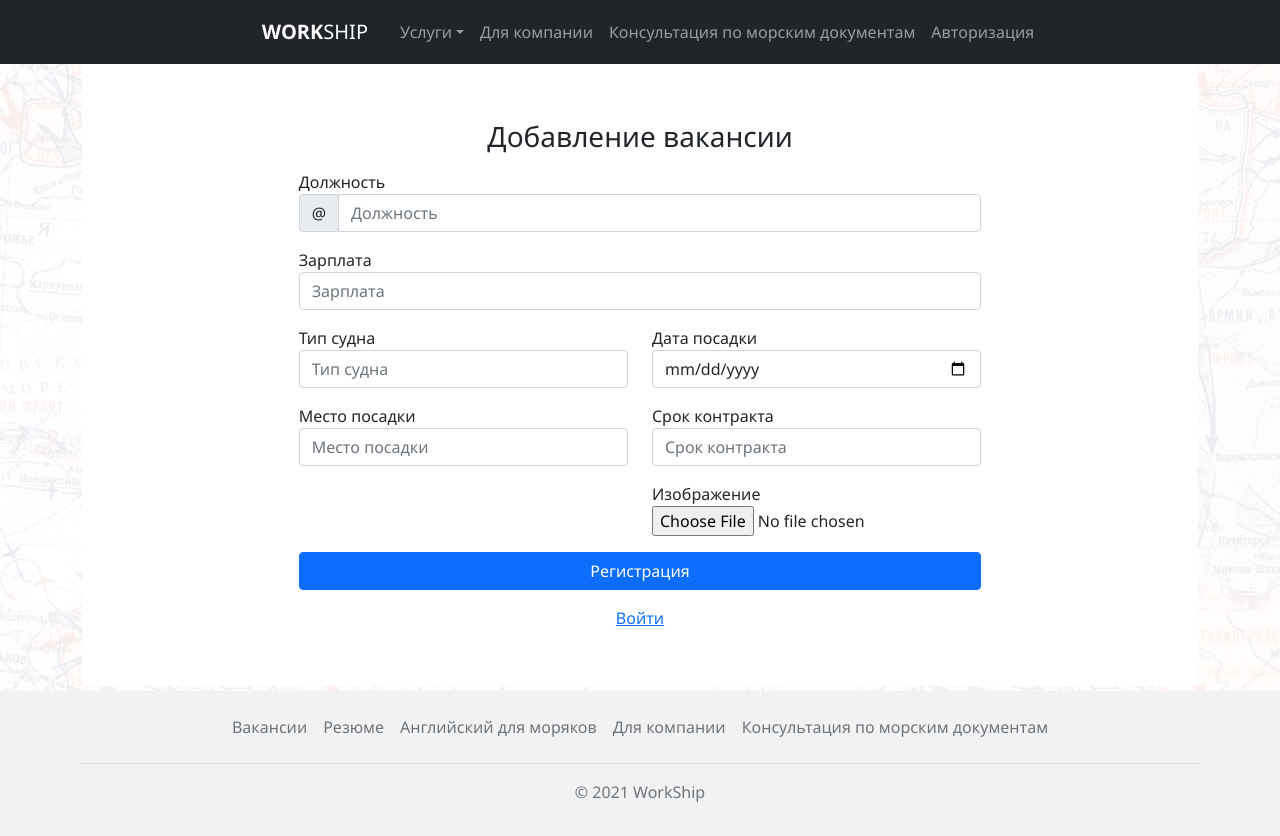
After one commit to DmitryNechiporenko/workShip, a Django app: page /vacancies/add/ in a window 1280 px wide. The commit adds this page. Run offline with Django 3.2, Linux system fonts and the light colour scheme.

Commit message:
add vacancies

```diff
--- a/workShip/vacancies/admin.py
+++ b/workShip/vacancies/admin.py
@@ -3,11 +3,11 @@ from .models import Vacancy
 
 
 class VacancyAdmin(admin.ModelAdmin):
-    list_display = ('id', 'title', 'company', 'time_create', 'is_published')
+    list_display = ('id', 'title', 'user', 'time_create', 'is_published')
     list_display_links = ('id', 'title')
-    search_fields = ('title', 'company', 'landing')
+    search_fields = ('title', 'user', 'landing')
     list_editable = ('is_published',)
-    list_filter = ('company', 'landing', 'time_create', 'is_published')
+    list_filter = ('user', 'landing', 'time_create', 'is_published')
 
 
 admin.site.register(Vacancy, VacancyAdmin)
--- /dev/null
+++ b/workShip/vacancies/forms.py
@@ -0,0 +1,16 @@
+from django import forms
+from .models import *
+
+
+class AddVacancyForm(forms.ModelForm):
+    title = forms.CharField(label='Должность', widget=forms.TextInput(attrs={'class': 'form-control', 'placeholder': 'Должность'}))
+    salary = forms.CharField(label='Зарплата', widget=forms.TextInput(attrs={'class': 'form-control', 'placeholder': 'Зарплата'}))
+    vessel_type = forms.CharField(label='Тип судна', widget=forms.TextInput(attrs={'class': 'form-control', 'placeholder': 'Тип судна'}))
+    date_start = forms.DateField(label='Дата посадки', widget=forms.DateInput(attrs={'type': 'date', 'class': 'form-control'}))
+    landing = forms.CharField(label='Место посадки', widget=forms.TextInput(attrs={'class': 'form-control', 'placeholder': 'Место посадки'}))
+    contract_term = forms.CharField(label='Срок контракта', widget=forms.TextInput(attrs={'class': 'form-control', 'placeholder': 'Срок контракта'}))
+    image = forms.ImageField(label='Изображение', required=False, widget=forms.FileInput())
+
+    class Meta:
+        model = Vacancy
+        fields = ('title', 'salary', 'vessel_type', 'date_start', 'landing', 'contract_term', 'image')
--- a/workShip/vacancies/models.py
+++ b/workShip/vacancies/models.py
@@ -18,8 +18,7 @@ def image_directory_path(instance, filename):
 
 
 class Vacancy(models.Model):
-    #user = models.ForeignKey(User, on_delete=models.CASCADE)
-    company = models.CharField('Компания', max_length=255)
+    user = models.ForeignKey(User, on_delete=models.CASCADE)
     title = models.CharField('Должность', max_length=255)
     salary = models.CharField('Зарплата', max_length=255)
     vessel_type = models.CharField('Тип судна', max_length=255, default="")
--- /dev/null
+++ b/workShip/vacancies/templates/vacancies/vacancies_add.html
@@ -0,0 +1,96 @@
+{% extends 'main/layout.html' %}
+{% load static %}
+{% block title %}
+Добавление вакансии
+{% endblock %}
+
+{% block content %}
+<div class="container">
+    <div class="wrapper">
+        <div class="row text-center">
+            <div class="col-12">
+                <h1 class="h3 my-3 fw-normal">Добавление вакансии</h1>
+            </div>
+        </div>
+
+    <div class="row">
+        <div class="col-8 offset-2">
+            {{ vacancies_form.errors }}
+        </div>
+    </div>
+
+        <div class="row">
+            <div class="col-8 offset-2">
+                <form method="post"  enctype="multipart/form-data">
+                    {% csrf_token %}
+
+                    <div class="row mb-3">
+                        <div class="col-12">
+                            <label for="{{ vacancies_form.title.id_for_label }}">{{ vacancies_form.title.label }}</label>
+                            <div class="input-group">
+                                <div class="input-group-prepend">
+                                  <div class="input-group-text">@</div>
+                                </div>
+                                {{ vacancies_form.title }}
+                            </div>
+                        </div>
+                    </div>
+
+                    <div class="row my-3">
+                        <div class="col-12">
+                            <label for="{{ vacancies_form.salary.id_for_label }}">{{ vacancies_form.salary.label }}</label>
+                            {{ vacancies_form.salary }}
+                        </div>
+                    </div>
+                    <div class="row my-3">
+                        <div class="col-6">
+                            <label for="{{ vacancies_form.vessel_type.id_for_label }}">{{ vacancies_form.vessel_type.label }}</label>
+                            {{ vacancies_form.vessel_type }}
+                        </div>
+                        <div class="col-6">
+                            <label for="{{ vacancies_form.date_start.id_for_label }}">{{ vacancies_form.date_start.label }}</label>
+                            {{ vacancies_form.date_start }}
+                        </div>
+                    </div>
+
+                    <div class="row my-3">
+                        <div class="col-6">
+                            <label for="{{ vacancies_form.landing.id_for_label }}">{{ vacancies_form.landing.label }}</label>
+                            {{ vacancies_form.landing }}
+                        </div>
+
+                        <div class="col-6">
+                            <label for="{{ vacancies_form.contract_term.id_for_label }}">{{ vacancies_form.contract_term.label }}</label>
+                            {{ vacancies_form.contract_term }}
+                        </div>
+                    </div>
+
+
+
+                    <div class="row my-3">
+                        <div class="col-6">
+
+                        </div>
+                        <div class="col-6">
+                            <div class="form-group">
+                                <label for="{{ vacancies_form.image.id_for_label }}">{{ vacancies_form.image.label }}</label>
+                                <br>
+                                {{ vacancies_form.image }}
+                            </div>
+                        </div>
+                    </div>
+
+                    <button type="submit" class= "w-100 btn btn-mg btn-primary">Регистрация</button>
+
+                </form>
+
+                <div class="my-3 text-center">
+                  <a class="link-primary" href="{% url 'login' %}">Войти</a>
+                </div>
+            </div>
+        </div>
+    </div>
+</div>
+
+
+{% endblock %}
--- a/workShip/vacancies/templates/vacancies/vacancies_detail.html
+++ b/workShip/vacancies/templates/vacancies/vacancies_detail.html
@@ -13,7 +13,7 @@
 
           <div class="vacancy__detail">
             <div class="vacancy__text">
-            <div><h3>Компания: </h3> {{ vacancy.company }}</div>
+            <div><h3>Компания: </h3> {{ company.company_name }}</div>
             <div><h3>Зарплата: </h3> {{ vacancy.salary }}</div>
             <div><h3>Тип судна: </h3> {{ vacancy.vessel_type }}</div>
             <div><h3>Дата посадки: </h3> {{ vacancy.date_start }}</div>
--- a/workShip/vacancies/urls.py
+++ b/workShip/vacancies/urls.py
@@ -6,4 +6,5 @@ from .views import *
 urlpatterns = [
     path('', vacancies_home.as_view(), name='vacancies_home'),
     path('detail/<int:vacancy_id>/', views.vacancies_detail, name='vacancies_detail'),
+    path('add/', views.vacancies_add, name='vacancies_add')
 ]
--- a/workShip/vacancies/views.py
+++ b/workShip/vacancies/views.py
@@ -1,9 +1,10 @@
-from django.shortcuts import render, get_object_or_404
+from django.shortcuts import render, get_object_or_404, redirect
 from django.views.generic import ListView
 
 from .models import Vacancy
+from main.models import CompanyProfile
 from .utils import DataMixin
-
+from .forms import *
 
 class vacancies_home(DataMixin, ListView):
     paginate_by = 2
@@ -20,13 +21,30 @@ class vacancies_home(DataMixin, ListView):
         return Vacancy.objects.filter(is_published=True)
 
 
-
-
 def vacancies_detail(request, vacancy_id):
     vacancy = get_object_or_404(Vacancy, pk=vacancy_id)
+    company = CompanyProfile.objects.filter(user=vacancy.user).get()
 
     context = {
-        'vacancy': vacancy
+        'vacancy': vacancy,
+        'company': company
     }
 
     return render(request, 'vacancies/vacancies_detail.html', context=context)
+
+
+def vacancies_add(request):
+    if request.method == 'POST':
+        vacancies_form = AddVacancyForm(request.POST)
+
+        if vacancies_form.is_valid():
+            vacancies_form.save()
+            return redirect('vacancies')
+        else:
+            print(vacancies_form.errors)
+    else:
+        vacancies_form = AddVacancyForm
+    context = {
+        'vacancies_form': vacancies_form
+    }
+    return render(request, 'vacancies/vacancies_add.html', context=context)
```
Also changed, not shown: workShip/personal_account/templates/personal_account/personal_company_account.html (+17 -6 lines), workShip/personal_account/views.py (+6 -3 lines), workShip/db.sqlite3, workShip/education/migrations/0002_alter_practice_image.py (added), workShip/media/images.jpeg (added), workShip/seaman/migrations/0002_auto_20210923_1402.py (added), workShip/summaries/migrations/0002_alter_summary_image.py (added), workShip/vacancies/migrations/0001_initial.py, workShip/vacancies/migrations/0002_remove_vacancy_company.py (added).
